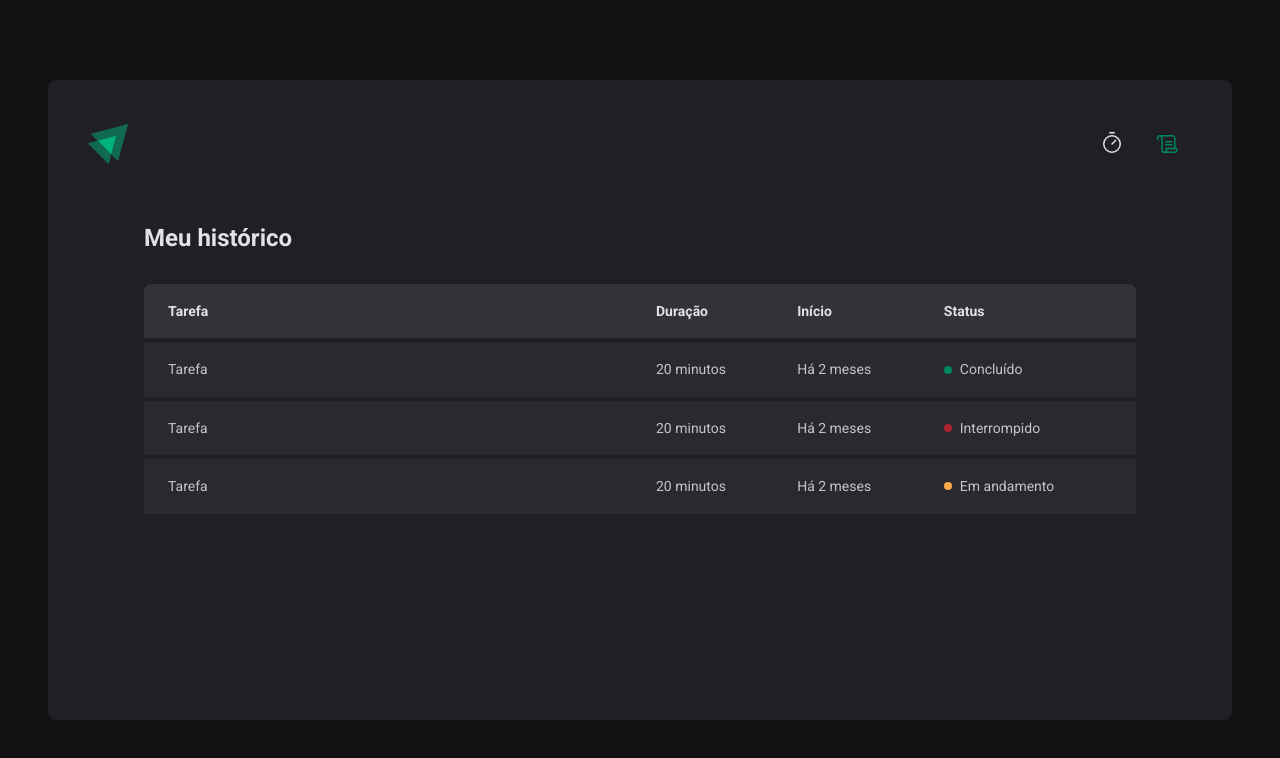
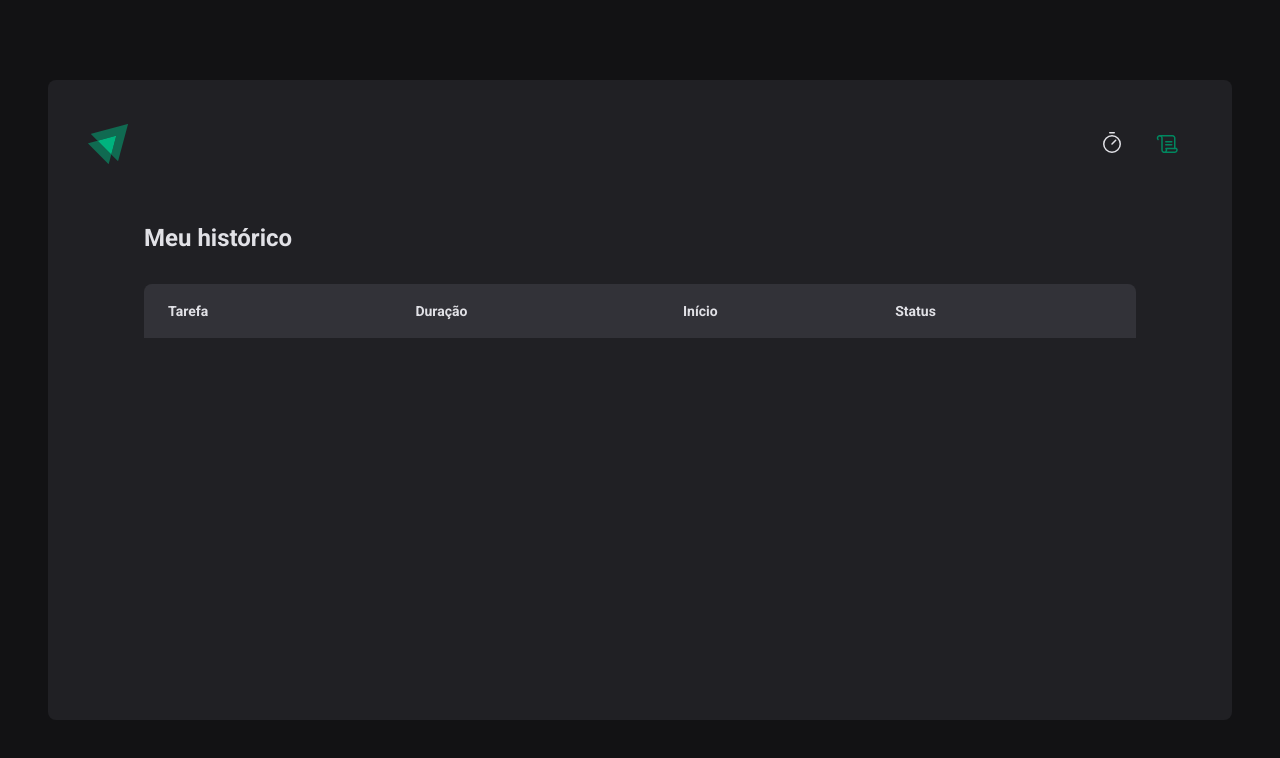
Before and after one commit to pedrocs378/ignite-timer, a React (Vite) app: page /history in a window 1280 px wide. Shown: the top 758 px of the page. Built offline with nearby package versions, Linux system fonts and the light colour scheme.

Commit message:
feat: lista historico

```diff
--- a/src/contexts/CyclesContext.tsx
+++ b/src/contexts/CyclesContext.tsx
@@ -5,6 +5,11 @@ import {
   useMemo,
   useState,
 } from 'react'
+
+type StartNewCycleData = {
+  task: string
+  minutesAmount: number
+}
 
 export type Cycle = {
   id: string
@@ -23,7 +28,7 @@ type CyclesContextData = {
   markCurrentCycleAsFinished: () => void
   markCurrentCycleAsInterrupted: () => void
   changeSecondsPassed: (value: number) => void
-  startNewCycle: (newCycle: Cycle) => void
+  startNewCycle: (data: StartNewCycleData) => void
 }
 
 type CyclesProviderProps = {
@@ -75,7 +80,13 @@ export function CyclesProvider({ children }: CyclesProviderProps) {
     setAmountSecondsPassed(value)
   }, [])
 
-  const startNewCycle = useCallback((newCycle: Cycle) => {
+  const startNewCycle = useCallback((data: StartNewCycleData) => {
+    const newCycle: Cycle = {
+      ...data,
+      id: String(new Date().getTime()),
+      startDate: new Date(),
+    }
+
     setCycles((state) => [...state, newCycle])
     setActiveCycle(newCycle)
     setAmountSecondsPassed(0)
--- a/src/pages/History/index.tsx
+++ b/src/pages/History/index.tsx
@@ -1,6 +1,58 @@
+import { useMemo } from 'react'
+import { formatDistanceToNow } from 'date-fns'
+import ptBR from 'date-fns/locale/pt-BR'
+
+import { Cycle, useCycles } from '../../contexts/CyclesContext'
+
 import * as S from './styles'
 
+type CycleStatus = 'interrupted' | 'finished' | 'in_progress'
+
+const STATUS_VARIANT = {
+  in_progress: 'warning',
+  finished: 'success',
+  interrupted: 'danger',
+} as {
+  [key in CycleStatus]: Styles.Variant
+}
+const STATUS_LABEL = {
+  in_progress: 'Em andamento',
+  finished: 'Concluído',
+  interrupted: 'Interrompindo',
+} as {
+  [key in CycleStatus]: string
+}
+
 export function History() {
+  const { cycles } = useCycles()
+
+  const normalizedCycles = useMemo(() => {
+    const getStatus = (cycle: Cycle): CycleStatus => {
+      const isInterrupted = !!cycle.interruptedDate
+      const isFinished = !!cycle.finishedDate
+
+      if (isInterrupted) return 'interrupted'
+      if (isFinished) return 'finished'
+
+      return 'in_progress'
+    }
+
+    return cycles.map((cycle) => {
+      const formattedStartDate = formatDistanceToNow(cycle.startDate, {
+        locale: ptBR,
+        addSuffix: true,
+      })
+
+      const status = getStatus(cycle)
+
+      return {
+        ...cycle,
+        formattedStartDate,
+        status,
+      }
+    })
+  }, [cycles])
+
   return (
     <S.HistoryContainer>
       <h1>Meu histórico</h1>
@@ -17,30 +69,20 @@ export function History() {
           </thead>
 
           <tbody>
-            <tr>
-              <td>Tarefa</td>
-              <td>20 minutos</td>
-              <td>Há 2 meses</td>
-              <td>
-                <S.Status>Concluído</S.Status>
-              </td>
-            </tr>
-            <tr>
-              <td>Tarefa</td>
-              <td>20 minutos</td>
-              <td>Há 2 meses</td>
-              <td>
-                <S.Status variant="danger">Interrompido</S.Status>
-              </td>
-            </tr>
-            <tr>
-              <td>Tarefa</td>
-              <td>20 minutos</td>
-              <td>Há 2 meses</td>
-              <td>
-                <S.Status variant="warning">Em andamento</S.Status>
-              </td>
-            </tr>
+            {normalizedCycles.map((cycle) => {
+              return (
+                <tr key={cycle.id}>
+                  <td>{cycle.task}</td>
+                  <td>{cycle.minutesAmount} minutos</td>
+                  <td>{cycle.formattedStartDate}</td>
+                  <td>
+                    <S.Status variant={STATUS_VARIANT[cycle.status]}>
+                      {STATUS_LABEL[cycle.status]}
+                    </S.Status>
+                  </td>
+                </tr>
+              )
+            })}
           </tbody>
         </table>
       </S.HistoryList>
--- a/src/pages/Home/components/Countdown/index.tsx
+++ b/src/pages/Home/components/Countdown/index.tsx
@@ -58,7 +58,9 @@ export function Countdown() {
 
   useEffect(() => {
     if (activeCycle) {
-      document.title = `${countdown.minutes}:${countdown.seconds}`
+      document.title = `${countdown.minutes}:${countdown.seconds} | Ignite Timer`
+    } else {
+      document.title = 'Ignite Timer'
     }
   }, [activeCycle, countdown.minutes, countdown.seconds])
 
--- a/src/pages/Home/index.tsx
+++ b/src/pages/Home/index.tsx
@@ -3,7 +3,7 @@ import { HandPalm, Play } from 'phosphor-react'
 import { zodResolver } from '@hookform/resolvers/zod'
 import * as zod from 'zod'
 
-import { useCycles, Cycle } from '../../contexts/CyclesContext'
+import { useCycles } from '../../contexts/CyclesContext'
 
 import { Button } from '../../components/Button'
 import { NewCycleForm } from './components/NewCycleForm'
@@ -41,13 +41,7 @@ export function Home() {
   const { handleSubmit, watch, reset } = newCycleForm
 
   function handleCreateNewCycle(data: NewCycleFormData) {
-    const newCycle: Cycle = {
-      ...data,
-      id: String(new Date().getTime()),
-      startDate: new Date(),
-    }
-
-    startNewCycle(newCycle)
+    startNewCycle(data)
 
     reset()
   }
```
